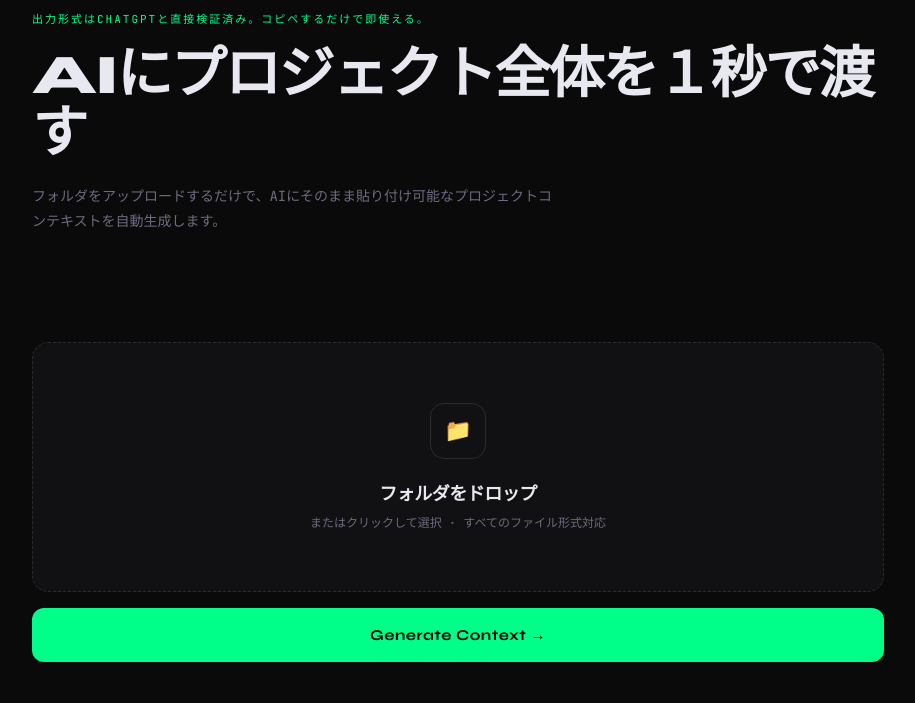
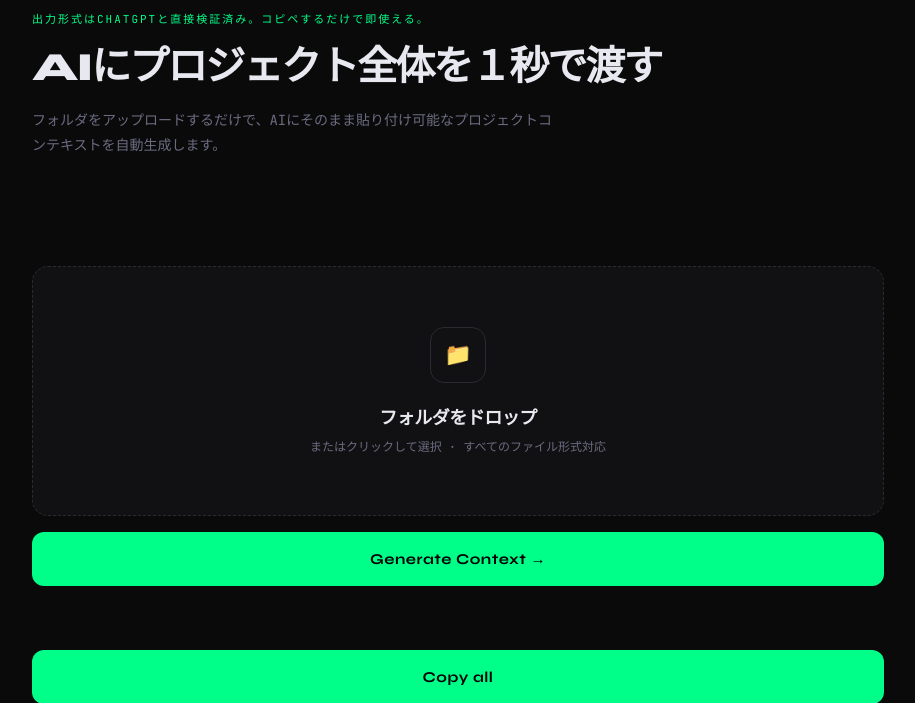
Before and after one commit to dai-par/ContextForge, a Flask app: page / in a window 1280 px wide. Shown: the part 122-825 px from the top of the page, without its empty margins (182-1097 px from the left). Run offline with Flask 3, Linux system fonts and the light colour scheme.

Commit message:
document chenged 1

```diff
--- a/main_app/static/style.css
+++ b/main_app/static/style.css
@@ -83,7 +83,7 @@ input[type="file"] {
 }
 
 .hero h1 {
-    font-size: clamp(2px, 5vw, 56px);
+    font-size: clamp(30px, 5vw, 40px);
     font-weight: 800;
     line-height: 1.05;
     letter-spacing: -2px;
```
